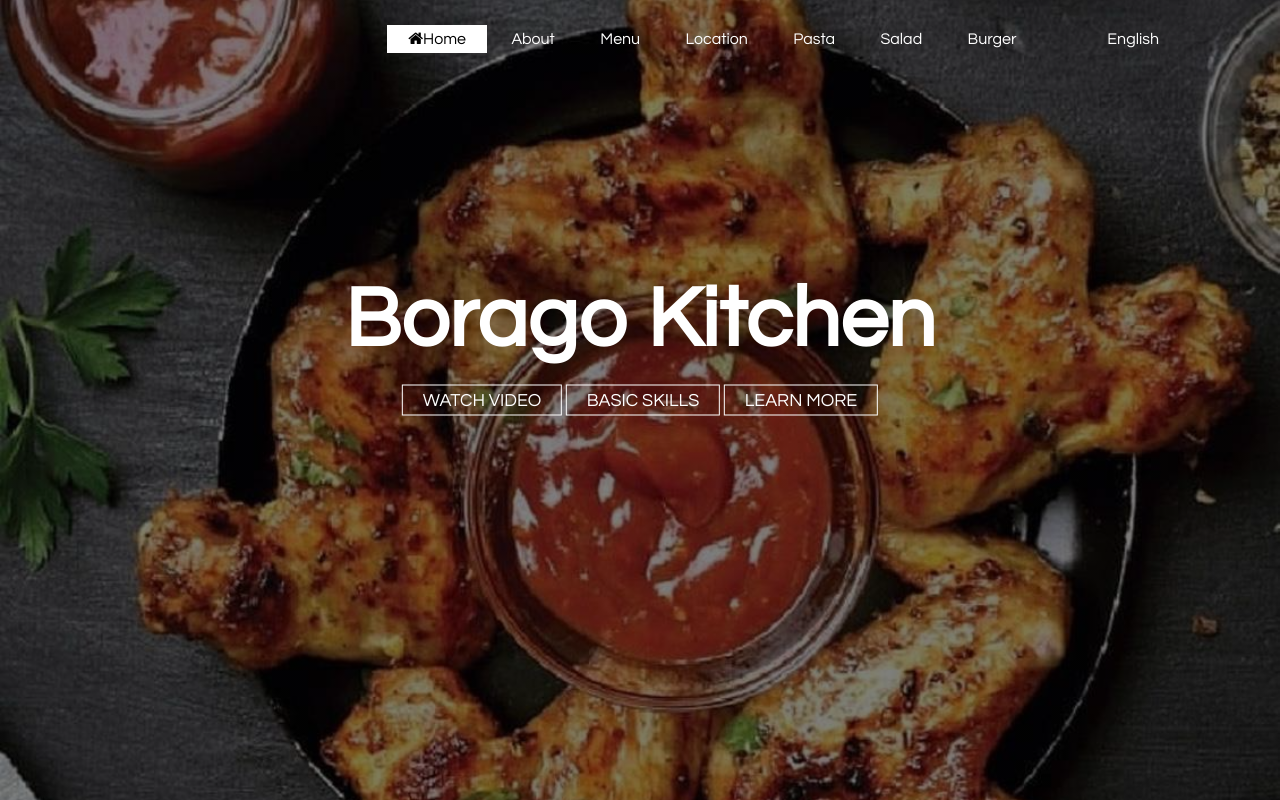
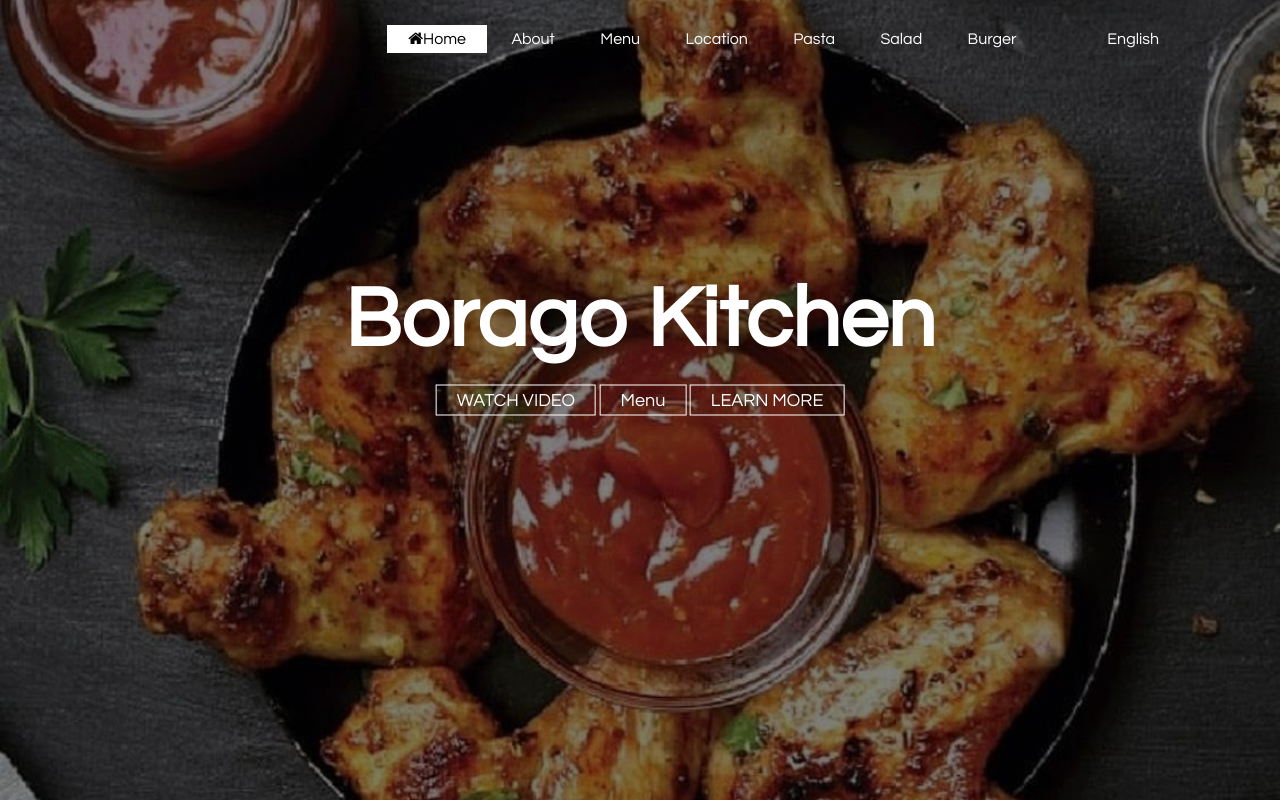
Before and after one commit to BoragoKitchen/BoragoKitchen.en, a plain HTML site: page index.html in a window 1280 px wide. Drawn offline with Linux system fonts and the light colour scheme.

Commit message:
Update index.html

```diff
--- a/index.html
+++ b/index.html
@@ -34,7 +34,7 @@
 		 </div>
 		 <div class="button">
 		 	<a href="https://www.youtube.com" class="btn">WATCH VIDEO</a>
-		 	<a href="#" class="btn">BASIC SKILLS</a>
+		 	<a href="#" class="btn">Menu</a>
 		 	<a href="#" class="btn">LEARN MORE</a>
 		 </div>
 
```
